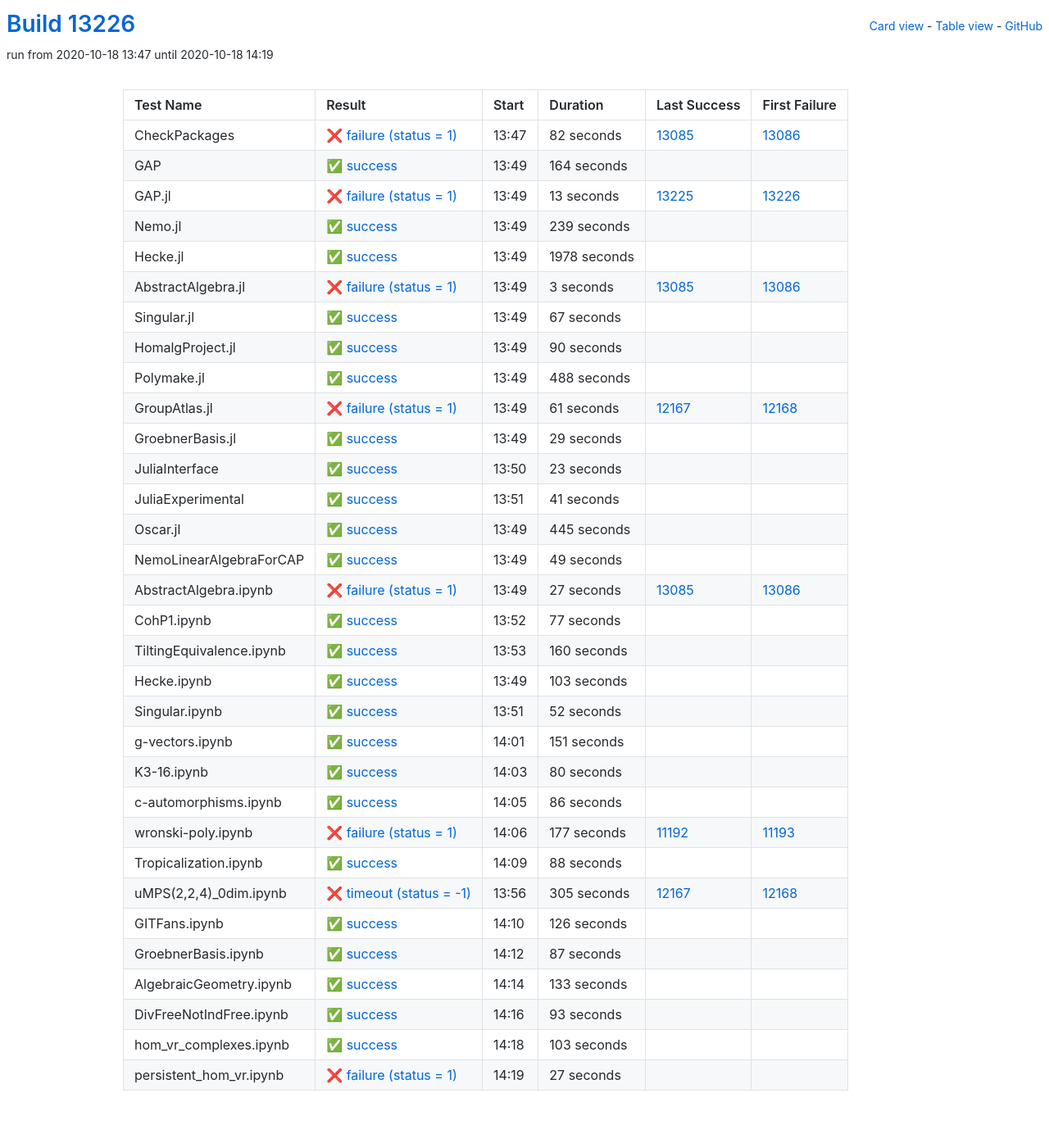
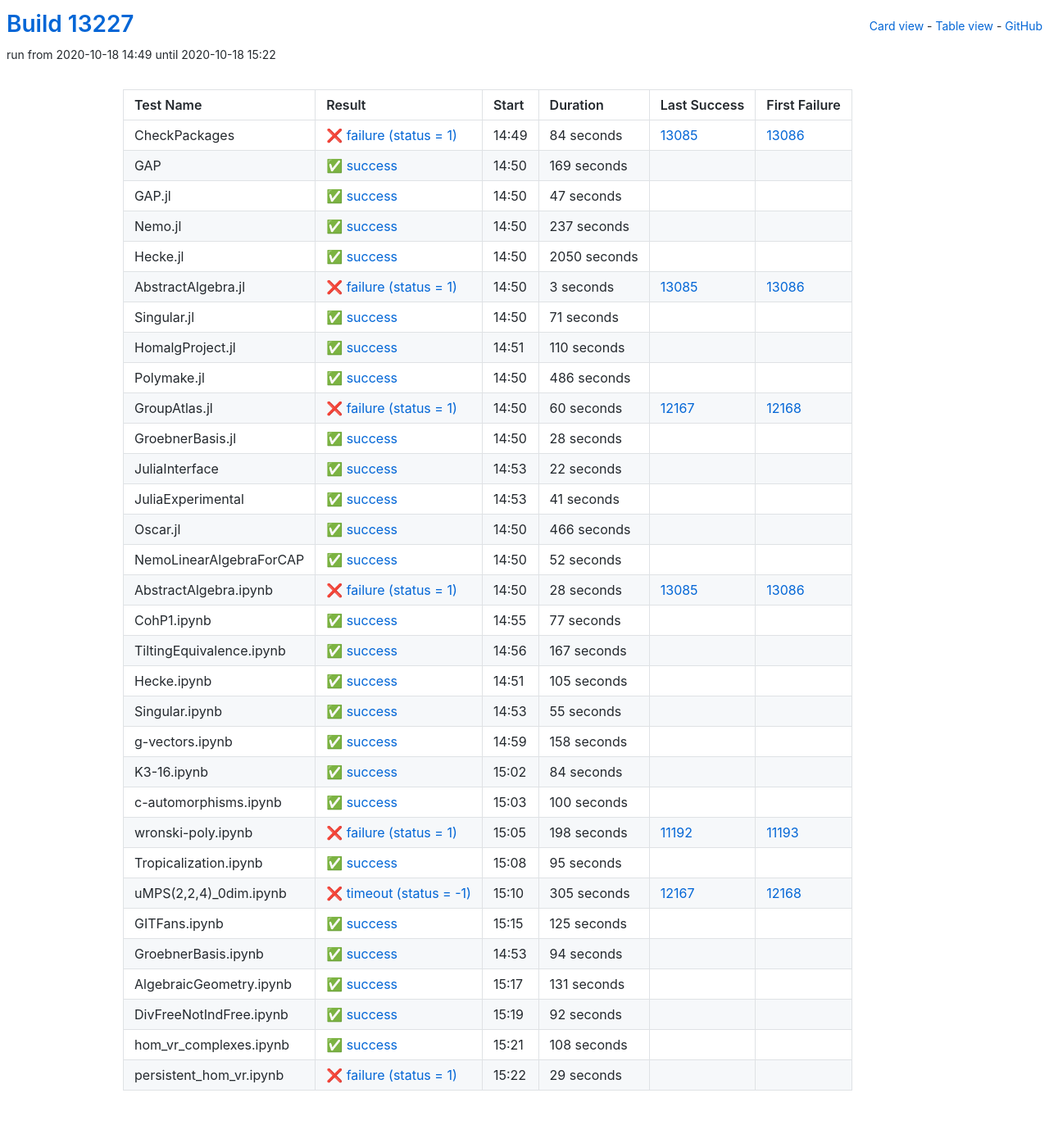
Before and after one commit to oscar-system/oscar-ci-status, a Jekyll site: the page built from table.html, in a window 1280 px wide. Shown: the whole page at 82% size. Built offline with Jekyll 4.4.1, drawn with Linux system fonts in a browser that asks for light colours.

Commit message:
Build #13227

```diff
--- a/_data/ci.yml
+++ b/_data/ci.yml
@@ -1,6 +1,6 @@
 ---
-build: 13226
-build_url: https://oscarci.mathematik.uni-kl.de/job/oscar/13226/
+build: 13227
+build_url: https://oscarci.mathematik.uni-kl.de/job/oscar/13227/
 job: oscar
 organization: oscar-system
 repo: oscar-ci-status
@@ -8,68 +8,68 @@
 tests:
 - name: CheckPackages
   id: checkpackages
-  log: https://oscarci.mathematik.uni-kl.de/job/oscar/13226/artifact/logs/build-13226/CheckPackages.log
-  start: 2020-10-18 13:47
+  log: https://oscarci.mathematik.uni-kl.de/job/oscar/13227/artifact/logs/build-13227/CheckPackages.log
+  start: 2020-10-18 14:49
   success: false
   exitcode: 1
   status: failure
-  duration: 82
+  duration: 84
   last_success: 13085
   last_success_url: https://oscarci.mathematik.uni-kl.de/job/oscar/13085/
   first_failure: 13086
   first_failure_url: https://oscarci.mathematik.uni-kl.de/job/oscar/13086/
 - name: GAP
   id: gap
-  log: https://oscarci.mathematik.uni-kl.de/job/oscar/13226/artifact/logs/build-13226/GAP.log
-  start: 2020-10-18 13:49
+  log: https://oscarci.mathematik.uni-kl.de/job/oscar/13227/artifact/logs/build-13227/GAP.log
+  start: 2020-10-18 14:50
   success: true
   exitcode: 0
   status: success
-  duration: 164
+  duration: 169
   last_success: false
   last_success_url:
   first_failure: false
   first_failure_url:
 - name: GAP.jl
   id: gap-jl
-  log: https://oscarci.mathematik.uni-kl.de/job/oscar/13226/artifact/logs/build-13226/GAP.jl.log
-  start: 2020-10-18 13:49
-  success: false
-  exitcode: 1
-  status: failure
-  duration: 13
-  last_success: 13225
-  last_success_url: https://oscarci.mathematik.uni-kl.de/job/oscar/13225/
-  first_failure: 13226
-  first_failure_url: https://oscarci.mathematik.uni-kl.de/job/oscar/13226/
-- name: Nemo.jl
-  id: nemo-jl
-  log: https://oscarci.mathematik.uni-kl.de/job/oscar/13226/artifact/logs/build-13226/Nemo.jl.log
-  start: 2020-10-18 13:49
+  log: https://oscarci.mathematik.uni-kl.de/job/oscar/13227/artifact/logs/build-13227/GAP.jl.log
+  start: 2020-10-18 14:50
   success: true
   exitcode: 0
   status: success
-  duration: 239
+  duration: 47
+  last_success: false
+  last_success_url:
+  first_failure: false
+  first_failure_url:
+- name: Nemo.jl
+  id: nemo-jl
+  log: https://oscarci.mathematik.uni-kl.de/job/oscar/13227/artifact/logs/build-13227/Nemo.jl.log
+  start: 2020-10-18 14:50
+  success: true
+  exitcode: 0
+  status: success
+  duration: 237
   last_success: false
   last_success_url:
   first_failure: false
   first_failure_url:
 - name: Hecke.jl
   id: hecke-jl
-  log: https://oscarci.mathematik.uni-kl.de/job/oscar/13226/artifact/logs/build-13226/Hecke.jl.log
-  start: 2020-10-18 13:49
+  log: https://oscarci.mathematik.uni-kl.de/job/oscar/13227/artifact/logs/build-13227/Hecke.jl.log
+  start: 2020-10-18 14:50
   success: true
   exitcode: 0
   status: success
-  duration: 1978
+  duration: 2050
   last_success: false
   last_success_url:
   first_failure: false
   first_failure_url:
 - name: AbstractAlgebra.jl
   id: abstractalgebra-jl
-  log: https://oscarci.mathematik.uni-kl.de/job/oscar/13226/artifact/logs/build-13226/AbstractAlgebra.jl.log
-  start: 2020-10-18 13:49
+  log: https://oscarci.mathematik.uni-kl.de/job/oscar/13227/artifact/logs/build-13227/AbstractAlgebra.jl.log
+  start: 2020-10-18 14:50
   success: false
   exitcode: 1
   status: failure
@@ -80,80 +80,80 @@
   first_failure_url: https://oscarci.mathematik.uni-kl.de/job/oscar/13086/
 - name: Singular.jl
   id: singular-jl
-  log: https://oscarci.mathematik.uni-kl.de/job/oscar/13226/artifact/logs/build-13226/Singular.jl.log
-  start: 2020-10-18 13:49
+  log: https://oscarci.mathematik.uni-kl.de/job/oscar/13227/artifact/logs/build-13227/Singular.jl.log
+  start: 2020-10-18 14:50
   success: true
   exitcode: 0
   status: success
-  duration: 67
+  duration: 71
   last_success: false
   last_success_url:
   first_failure: false
   first_failure_url:
 - name: HomalgProject.jl
   id: homalgproject-jl
-  log: https://oscarci.mathematik.uni-kl.de/job/oscar/13226/artifact/logs/build-13226/HomalgProject.jl.log
-  start: 2020-10-18 13:49
+  log: https://oscarci.mathematik.uni-kl.de/job/oscar/13227/artifact/logs/build-13227/HomalgProject.jl.log
+  start: 2020-10-18 14:51
   success: true
   exitcode: 0
   status: success
-  duration: 90
+  duration: 110
   last_success: false
   last_success_url:
   first_failure: false
   first_failure_url:
 - name: Polymake.jl
   id: polymake-jl
-  log: https://oscarci.mathematik.uni-kl.de/job/oscar/13226/artifact/logs/build-13226/Polymake.jl.log
-  start: 2020-10-18 13:49
+  log: https://oscarci.mathematik.uni-kl.de/job/oscar/13227/artifact/logs/build-13227/Polymake.jl.log
+  start: 2020-10-18 14:50
   success: true
   exitcode: 0
   status: success
-  duration: 488
+  duration: 486
   last_success: false
   last_success_url:
   first_failure: false
   first_failure_url:
 - name: GroupAtlas.jl
   id: groupatlas-jl
-  log: https://oscarci.mathematik.uni-kl.de/job/oscar/13226/artifact/logs/build-13226/GroupAtlas.jl.log
-  start: 2020-10-18 13:49
+  log: https://oscarci.mathematik.uni-kl.de/job/oscar/13227/artifact/logs/build-13227/GroupAtlas.jl.log
+  start: 2020-10-18 14:50
   success: false
   exitcode: 1
   status: failure
-  duration: 61
+  duration: 60
   last_success: 12167
   last_success_url: https://oscarci.mathematik.uni-kl.de/job/oscar/12167/
   first_failure: 12168
   first_failure_url: https://oscarci.mathematik.uni-kl.de/job/oscar/12168/
 - name: GroebnerBasis.jl
   id: groebnerbasis-jl
-  log: https://oscarci.mathematik.uni-kl.de/job/oscar/13226/artifact/logs/build-13226/GroebnerBasis.jl.log
-  start: 2020-10-18 13:49
+  log: https://oscarci.mathematik.uni-kl.de/job/oscar/13227/artifact/logs/build-13227/GroebnerBasis.jl.log
+  start: 2020-10-18 14:50
   success: true
   exitcode: 0
   status: success
-  duration: 29
+  duration: 28
   last_success: false
   last_success_url:
   first_failure: false
   first_failure_url:
 - name: JuliaInterface
   id: juliainterface
-  log: https://oscarci.mathematik.uni-kl.de/job/oscar/13226/artifact/logs/build-13226/JuliaInterface.log
-  start: 2020-10-18 13:50
+  log: https://oscarci.mathematik.uni-kl.de/job/oscar/13227/artifact/logs/build-13227/JuliaInterface.log
+  start: 2020-10-18 14:53
   success: true
   exitcode: 0
   status: success
-  duration: 23
+  duration: 22
   last_success: false
   last_success_url:
   first_failure: false
   first_failure_url:
 - name: JuliaExperimental
   id: juliaexperimental
-  log: https://oscarci.mathematik.uni-kl.de/job/oscar/13226/artifact/logs/build-13226/JuliaExperimental.log
-  start: 2020-10-18 13:51
+  log: https://oscarci.mathematik.uni-kl.de/job/oscar/13227/artifact/logs/build-13227/JuliaExperimental.log
+  start: 2020-10-18 14:53
   success: true
   exitcode: 0
   status: success
@@ -164,44 +164,44 @@
   first_failure_url:
 - name: Oscar.jl
   id: oscar-jl
-  log: https://oscarci.mathematik.uni-kl.de/job/oscar/13226/artifact/logs/build-13226/Oscar.jl.log
-  start: 2020-10-18 13:49
+  log: https://oscarci.mathematik.uni-kl.de/job/oscar/13227/artifact/logs/build-13227/Oscar.jl.log
+  start: 2020-10-18 14:50
   success: true
   exitcode: 0
   status: success
-  duration: 445
+  duration: 466
   last_success: false
   last_success_url:
   first_failure: false
   first_failure_url:
 - name: NemoLinearAlgebraForCAP
   id: nemolinearalgebraforcap
-  log: https://oscarci.mathematik.uni-kl.de/job/oscar/13226/artifact/logs/build-13226/NemoLinearAlgebraForCAP.log
-  start: 2020-10-18 13:49
+  log: https://oscarci.mathematik.uni-kl.de/job/oscar/13227/artifact/logs/build-13227/NemoLinearAlgebraForCAP.log
+  start: 2020-10-18 14:50
   success: true
   exitcode: 0
   status: success
-  duration: 49
+  duration: 52
   last_success: false
   last_success_url:
   first_failure: false
   first_failure_url:
 - name: AbstractAlgebra.ipynb
   id: abstractalgebra-ipynb
-  log: https://oscarci.mathematik.uni-kl.de/job/oscar/13226/artifact/logs/build-13226/AbstractAlgebra.ipynb.log
-  start: 2020-10-18 13:49
+  log: https://oscarci.mathematik.uni-kl.de/job/oscar/13227/artifact/logs/build-13227/AbstractAlgebra.ipynb.log
+  start: 2020-10-18 14:50
   success: false
   exitcode: 1
   status: failure
-  duration: 27
+  duration: 28
   last_success: 13085
   last_success_url: https://oscarci.mathematik.uni-kl.de/job/oscar/13085/
   first_failure: 13086
   first_failure_url: https://oscarci.mathematik.uni-kl.de/job/oscar/13086/
 - name: CohP1.ipynb
   id: cohp1-ipynb
-  log: https://oscarci.mathematik.uni-kl.de/job/oscar/13226/artifact/logs/build-13226/CohP1.ipynb.log
-  start: 2020-10-18 13:52
+  log: https://oscarci.mathematik.uni-kl.de/job/oscar/13227/artifact/logs/build-13227/CohP1.ipynb.log
+  start: 2020-10-18 14:55
   success: true
   exitcode: 0
   status: success
@@ -212,104 +212,104 @@
   first_failure_url:
 - name: TiltingEquivalence.ipynb
   id: tiltingequivalence-ipynb
-  log: https://oscarci.mathematik.uni-kl.de/job/oscar/13226/artifact/logs/build-13226/TiltingEquivalence.ipynb.log
-  start: 2020-10-18 13:53
+  log: https://oscarci.mathematik.uni-kl.de/job/oscar/13227/artifact/logs/build-13227/TiltingEquivalence.ipynb.log
+  start: 2020-10-18 14:56
   success: true
   exitcode: 0
   status: success
-  duration: 160
+  duration: 167
   last_success: false
   last_success_url:
   first_failure: false
   first_failure_url:
 - name: Hecke.ipynb
   id: hecke-ipynb
-  log: https://oscarci.mathematik.uni-kl.de/job/oscar/13226/artifact/logs/build-13226/Hecke.ipynb.log
-  start: 2020-10-18 13:49
+  log: https://oscarci.mathematik.uni-kl.de/job/oscar/13227/artifact/logs/build-13227/Hecke.ipynb.log
+  start: 2020-10-18 14:51
   success: true
   exitcode: 0
   status: success
-  duration: 103
+  duration: 105
   last_success: false
   last_success_url:
   first_failure: false
   first_failure_url:
 - name: Singular.ipynb
   id: singular-ipynb
-  log: https://oscarci.mathematik.uni-kl.de/job/oscar/13226/artifact/logs/build-13226/Singular.ipynb.log
-  start: 2020-10-18 13:51
+  log: https://oscarci.mathematik.uni-kl.de/job/oscar/13227/artifact/logs/build-13227/Singular.ipynb.log
+  start: 2020-10-18 14:53
   success: true
   exitcode: 0
   status: success
-  duration: 52
+  duration: 55
   last_success: false
   last_success_url:
   first_failure: false
   first_failure_url:
 - name: g-vectors.ipynb
   id: g-vectors-ipynb
-  log: https://oscarci.mathematik.uni-kl.de/job/oscar/13226/artifact/logs/build-13226/g-vectors.ipynb.log
-  start: 2020-10-18 14:01
+  log: https://oscarci.mathematik.uni-kl.de/job/oscar/13227/artifact/logs/build-13227/g-vectors.ipynb.log
+  start: 2020-10-18 14:59
   success: true
   exitcode: 0
   status: success
-  duration: 151
+  duration: 158
   last_success: false
   last_success_url:
   first_failure: false
   first_failure_url:
 - name: K3-16.ipynb
   id: k3-16-ipynb
-  log: https://oscarci.mathematik.uni-kl.de/job/oscar/13226/artifact/logs/build-13226/K3-16.ipynb.log
-  start: 2020-10-18 14:03
+  log: https://oscarci.mathematik.uni-kl.de/job/oscar/13227/artifact/logs/build-13227/K3-16.ipynb.log
+  start: 2020-10-18 15:02
   success: true
   exitcode: 0
   status: success
-  duration: 80
+  duration: 84
   last_success: false
   last_success_url:
   first_failure: false
   first_failure_url:
 - name: c-automorphisms.ipynb
   id: c-automorphisms-ipynb
-  log: https://oscarci.mathematik.uni-kl.de/job/oscar/13226/artifact/logs/build-13226/c-automorphisms.ipynb.log
-  start: 2020-10-18 14:05
+  log: https://oscarci.mathematik.uni-kl.de/job/oscar/13227/artifact/logs/build-13227/c-automorphisms.ipynb.log
+  start: 2020-10-18 15:03
   success: true
   exitcode: 0
   status: success
-  duration: 86
+  duration: 100
   last_success: false
   last_success_url:
   first_failure: false
   first_failure_url:
 - name: wronski-poly.ipynb
   id: wronski-poly-ipynb
-  log: https://oscarci.mathematik.uni-kl.de/job/oscar/13226/artifact/logs/build-13226/wronski-poly.ipynb.log
-  start: 2020-10-18 14:06
+  log: https://oscarci.mathematik.uni-kl.de/job/oscar/13227/artifact/logs/build-13227/wronski-poly.ipynb.log
+  start: 2020-10-18 15:05
   success: false
   exitcode: 1
   status: failure
-  duration: 177
+  duration: 198
   last_success: 11192
   last_success_url: https://oscarci.mathematik.uni-kl.de/job/oscar/11192/
   first_failure: 11193
   first_failure_url: https://oscarci.mathematik.uni-kl.de/job/oscar/11193/
 - name: Tropicalization.ipynb
   id: tropicalization-ipynb
-  log: https://oscarci.mathematik.uni-kl.de/job/oscar/13226/artifact/logs/build-13226/Tropicalization.ipynb.log
-  start: 2020-10-18 14:09
+  log: https://oscarci.mathematik.uni-kl.de/job/oscar/13227/artifact/logs/build-13227/Tropicalization.ipynb.log
+  start: 2020-10-18 15:08
   success: true
   exitcode: 0
   status: success
-  duration: 88
+  duration: 95
   last_success: false
   last_success_url:
   first_failure: false
   first_failure_url:
 - name: uMPS(2,2,4)_0dim.ipynb
   id: umps-2-2-4-0dim-ipynb
-  log: https://oscarci.mathematik.uni-kl.de/job/oscar/13226/artifact/logs/build-13226/uMPS-2-2-4-_0dim.ipynb.log
-  start: 2020-10-18 13:56
+  log: https://oscarci.mathematik.uni-kl.de/job/oscar/13227/artifact/logs/build-13227/uMPS-2-2-4-_0dim.ipynb.log
+  start: 2020-10-18 15:10
   success: false
   exitcode: -1
   status: timeout
@@ -320,72 +320,72 @@
   first_failure_url: https://oscarci.mathematik.uni-kl.de/job/oscar/12168/
 - name: GITFans.ipynb
   id: gitfans-ipynb
-  log: https://oscarci.mathematik.uni-kl.de/job/oscar/13226/artifact/logs/build-13226/GITFans.ipynb.log
-  start: 2020-10-18 14:10
+  log: https://oscarci.mathematik.uni-kl.de/job/oscar/13227/artifact/logs/build-13227/GITFans.ipynb.log
+  start: 2020-10-18 15:15
   success: true
   exitcode: 0
   status: success
-  duration: 126
+  duration: 125
   last_success: false
   last_success_url:
   first_failure: false
   first_failure_url:
 - name: GroebnerBasis.ipynb
   id: groebnerbasis-ipynb
-  log: https://oscarci.mathematik.uni-kl.de/job/oscar/13226/artifact/logs/build-13226/GroebnerBasis.ipynb.log
-  start: 2020-10-18 14:12
+  log: https://oscarci.mathematik.uni-kl.de/job/oscar/13227/artifact/logs/build-13227/GroebnerBasis.ipynb.log
+  start: 2020-10-18 14:53
   success: true
   exitcode: 0
   status: success
-  duration: 87
+  duration: 94
   last_success: false
   last_success_url:
   first_failure: false
   first_failure_url:
 - name: AlgebraicGeometry.ipynb
   id: algebraicgeometry-ipynb
-  log: https://oscarci.mathematik.uni-kl.de/job/oscar/13226/artifact/logs/build-13226/AlgebraicGeometry.ipynb.log
-  start: 2020-10-18 14:14
+  log: https://oscarci.mathematik.uni-kl.de/job/oscar/13227/artifact/logs/build-13227/AlgebraicGeometry.ipynb.log
+  start: 2020-10-18 15:17
   success: true
   exitcode: 0
   status: success
-  duration: 133
+  duration: 131
   last_success: false
   last_success_url:
   first_failure: false
   first_failure_url:
 - name: DivFreeNotIndFree.ipynb
   id: divfreenotindfree-ipynb
-  log: https://oscarci.mathematik.uni-kl.de/job/oscar/13226/artifact/logs/build-13226/DivFreeNotIndFree.ipynb.log
-  start: 2020-10-18 14:16
+  log: https://oscarci.mathematik.uni-kl.de/job/oscar/13227/artifact/logs/build-13227/DivFreeNotIndFree.ipynb.log
+  start: 2020-10-18 15:19
   success: true
   exitcode: 0
   status: success
-  duration: 93
+  duration: 92
   last_success: false
   last_success_url:
   first_failure: false
   first_failure_url:
 - name: hom_vr_complexes.ipynb
   id: hom-vr-complexes-ipynb
-  log: https://oscarci.mathematik.uni-kl.de/job/oscar/13226/artifact/logs/build-13226/hom_vr_complexes.ipynb.log
-  start: 2020-10-18 14:18
+  log: https://oscarci.mathematik.uni-kl.de/job/oscar/13227/artifact/logs/build-13227/hom_vr_complexes.ipynb.log
+  start: 2020-10-18 15:21
   success: true
   exitcode: 0
   status: success
-  duration: 103
+  duration: 108
   last_success: false
   last_success_url:
   first_failure: false
   first_failure_url:
 - name: persistent_hom_vr.ipynb
   id: persistent-hom-vr-ipynb
-  log: https://oscarci.mathematik.uni-kl.de/job/oscar/13226/artifact/logs/build-13226/persistent_hom_vr.ipynb.log
-  start: 2020-10-18 14:19
+  log: https://oscarci.mathematik.uni-kl.de/job/oscar/13227/artifact/logs/build-13227/persistent_hom_vr.ipynb.log
+  start: 2020-10-18 15:22
   success: false
   exitcode: 1
   status: failure
-  duration: 27
+  duration: 29
   last_success: false
   last_success_url:
   first_failure: false
```
Also changed, not shown: README.md.
